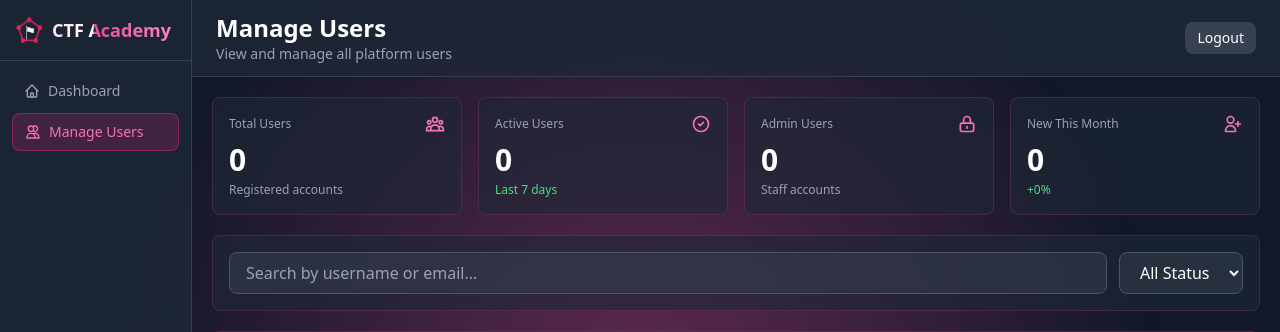
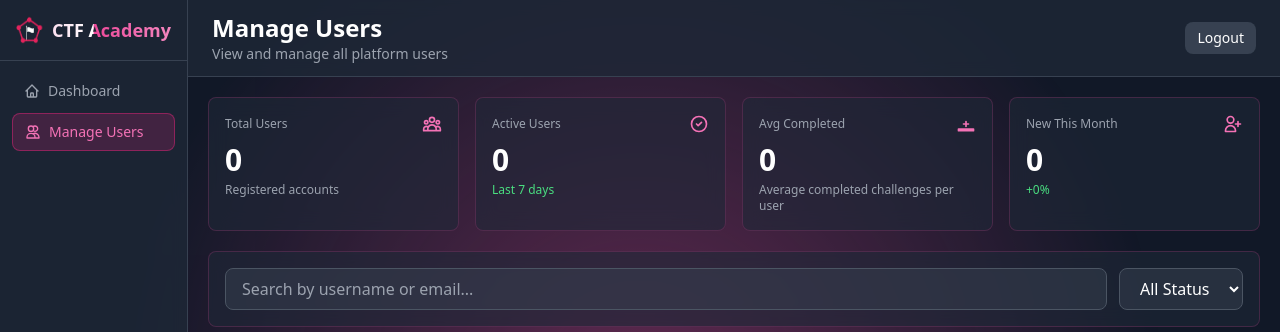
Before and after one commit to tallbreadstick/CSIT327-G1-ctf-academy, a Django app: page /admin/users/ in a window 1280 px wide. Shown: the top 332 px of the page. Run offline with Django 5.2, Linux system fonts and the light colour scheme; the visitor is signed in with stand-in values (Sample User, id 1); parts of the project's set-up code (start-up, migrations or seed data) failed here and were passed over; some libraries are stand-ins or nearby versions.

Commit message:
optimize(admin_user): optimized calculation logic

```diff
--- a/ctf_academy/accounts/templates/accounts/admin_users.html
+++ b/ctf_academy/accounts/templates/accounts/admin_users.html
@@ -269,23 +269,13 @@
             style="animation-delay: 0.2s"
           >
             <div class="flex items-center justify-between mb-2">
-              <h3 class="text-gray-400 text-xs font-medium">Admin Users</h3>
-              <svg
-                class="w-5 h-5 text-pink-400"
-                fill="none"
-                stroke="currentColor"
-                viewBox="0 0 24 24"
-              >
-                <path
-                  stroke-linecap="round"
-                  stroke-linejoin="round"
-                  stroke-width="2"
-                  d="M12 15v2m-6 4h12a2 2 0 002-2v-6a2 2 0 00-2-2H6a2 2 0 00-2 2v6a2 2 0 002 2zm10-10V7a4 4 0 00-8 0v4h8z"
-                />
+              <h3 class="text-gray-400 text-xs font-medium">Avg Completed</h3>
+              <svg class="w-5 h-5 text-pink-400" fill="none" stroke="currentColor" viewBox="0 0 24 24">
+                <path stroke-linecap="round" stroke-linejoin="round" stroke-width="2" d="M9 12h6M12 9v6m-9 3h18v2H3v-2z"/>
               </svg>
             </div>
-            <p class="text-3xl font-bold text-white">{{ admin_users }}</p>
-            <p class="text-xs text-gray-400 mt-1">Staff accounts</p>
+            <p class="text-3xl font-bold text-white">{{ avg_completed_per_user }}</p>
+            <p class="text-xs text-gray-400 mt-1">Average completed challenges per user</p>
           </div>
 
           <div
--- a/ctf_academy/accounts/views.py
+++ b/ctf_academy/accounts/views.py
@@ -1116,16 +1116,15 @@ def admin_users_page(request):
     from django.utils import timezone
 
     # === USER STATISTICS ===
-    total_users = User.objects.filter(is_active=True).count()
+    # Total users should reflect what's in the DB (all accounts)
+    total_users = User.objects.count()
 
     # Active users (logged in within last 7 days)
     seven_days_ago = timezone.now() - timedelta(days=7)
     # Active users = users who logged in during the last 7 days (include all records)
     active_users = User.objects.filter(last_login__gte=seven_days_ago).count()
 
-    # Admin users count
-    # Count staff accounts directly from the DB (include inactive if present)
-    admin_users = User.objects.filter(is_staff=True).count()
+    # Admin users stat removed — do not compute it
 
     # New users this month
     thirty_days_ago = timezone.now() - timedelta(days=30)
@@ -1178,8 +1177,9 @@ def admin_users_page(request):
 
     context = {
         'total_users': total_users,
+        # Average completed challenges per user (use DB totals)
+        'avg_completed_per_user': round((ChallengeProgress.objects.filter(status=ChallengeProgress.Status.COMPLETED).count() / total_users), 1) if total_users > 0 else 0,
         'active_users': active_users,
-        'admin_users': admin_users,
         'new_users_this_month': new_users_this_month,
         'growth_percentage': growth_percentage,
         'users': users_list,
```
